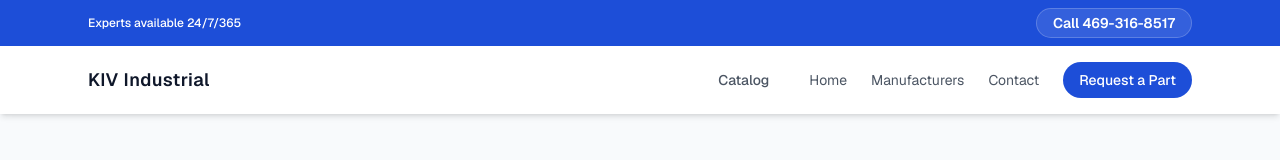
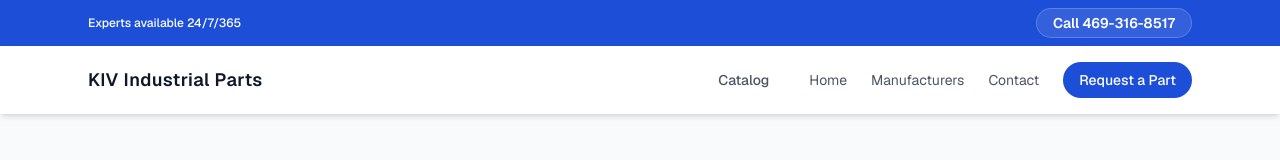
Before and after one commit to kunjtapiawala/kivindustrial, a Next.js app: page / in a window 1280 px wide. Shown: the top 160 px of the page. Built offline with nearby package versions, Linux system fonts and the light colour scheme.

Commit message:
chore: update header branding

```diff
--- a/src/components/header.tsx
+++ b/src/components/header.tsx
@@ -71,7 +71,7 @@ const Header = () => {
       <div className="bg-surface shadow-md">
         <div className="relative mx-auto flex max-w-6xl items-center justify-between px-4 py-4 sm:px-6">
           <Link href="/" className="text-lg font-semibold tracking-wide text-primary">
-            KIV Industrial
+            KIV Industrial Parts
           </Link>
           <nav aria-label="Primary" className="hidden items-center gap-6 text-sm text-muted sm:flex">
             <button
```
